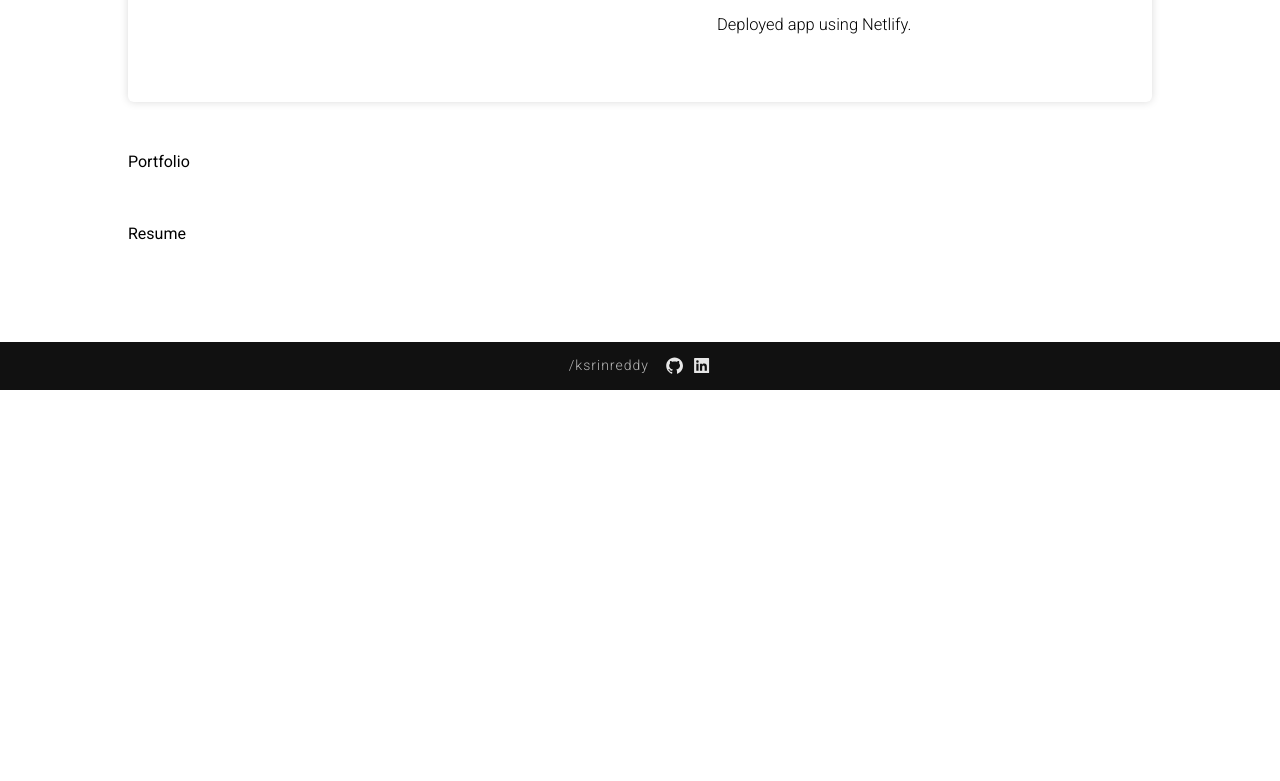
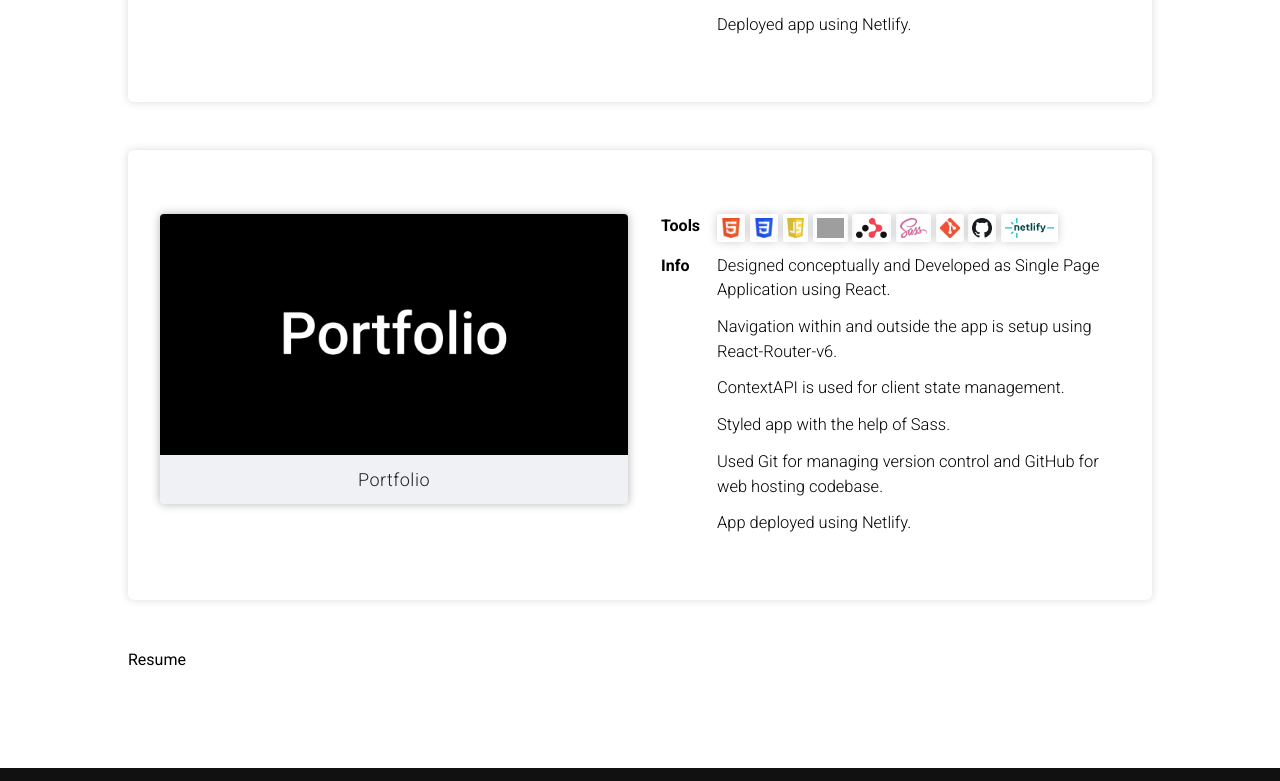
Before and after one commit to ksrinreddy/portfolio, a React (Create React App) app: page /projects in a window 1280 px wide. Shown: the part 687-1468 px from the top of the page. Before the commit the page ends 1077 px from the top, so only its background shows below. Built offline with nearby package versions, Linux system fonts and the light colour scheme; grey boxes are pictures that could not be loaded.

Commit message:
structured portfolio project

```diff
--- a/src/components/Portfolio.js
+++ b/src/components/Portfolio.js
@@ -1,7 +1,93 @@
 import React from "react";
+import {
+  portfolioBuildBg,
+  portfolioBuildLinks,
+  portfolioBuildTools,
+} from "../assets/data/projects";
 
 const Portfolio = () => {
-  return <div>Portfolio</div>;
+  return (
+    <div className="project">
+      {/* card */}
+      <div className="project__card">
+        <img
+          src={portfolioBuildBg}
+          alt="project logo"
+          className="project__img"
+        />
+        <div className="project__card-overlay">
+          <div className="project__web-links">
+            {portfolioBuildLinks?.map((link) => {
+              const { id, url, icon } = link;
+              return (
+                <a
+                  href={url}
+                  key={id}
+                  target="_blank"
+                  rel="noreferrer"
+                  className="project__web-link"
+                >
+                  {icon}
+                </a>
+              );
+            })}
+          </div>
+        </div>
+        <h4 className="project__title">Portfolio</h4>
+      </div>
+      {/* info */}
+      <div className="project__info">
+        <div className="project__info-wrapper">
+          {/* tools */}
+          <div className="project__info-tools">
+            <span className="project__info-heading">Tools</span>
+            <div className="project__tools-wrapper">
+              {portfolioBuildTools?.map((tool) => {
+                const { id, name, img, url } = tool;
+                return (
+                  <div key={id} className="project__tool">
+                    <a
+                      href={url}
+                      target="_blank"
+                      rel="noreferrer"
+                      className="project__tool-link"
+                    >
+                      <img
+                        src={img}
+                        alt={name}
+                        className="project__tool-logo"
+                      />
+                    </a>
+                  </div>
+                );
+              })}
+            </div>
+          </div>
+          {/* project desc */}
+          <div className="project__desc">
+            <span className="project__info-heading">Info</span>
+            <div className="project__desc-text-wrapper">
+              <p>
+                Designed conceptually and Developed as Single Page Application
+                using React.
+              </p>
+              <p>
+                Navigation within and outside the app is setup using
+                React-Router-v6.
+              </p>
+              <p>ContextAPI is used for client state management.</p>
+              <p>Styled app with the help of Sass.</p>
+              <p>
+                Used Git for managing version control and GitHub for web hosting
+                codebase.
+              </p>
+              <p>App deployed using Netlify.</p>
+            </div>
+          </div>
+        </div>
+      </div>
+    </div>
+  );
 };
 
 export default Portfolio;
```
